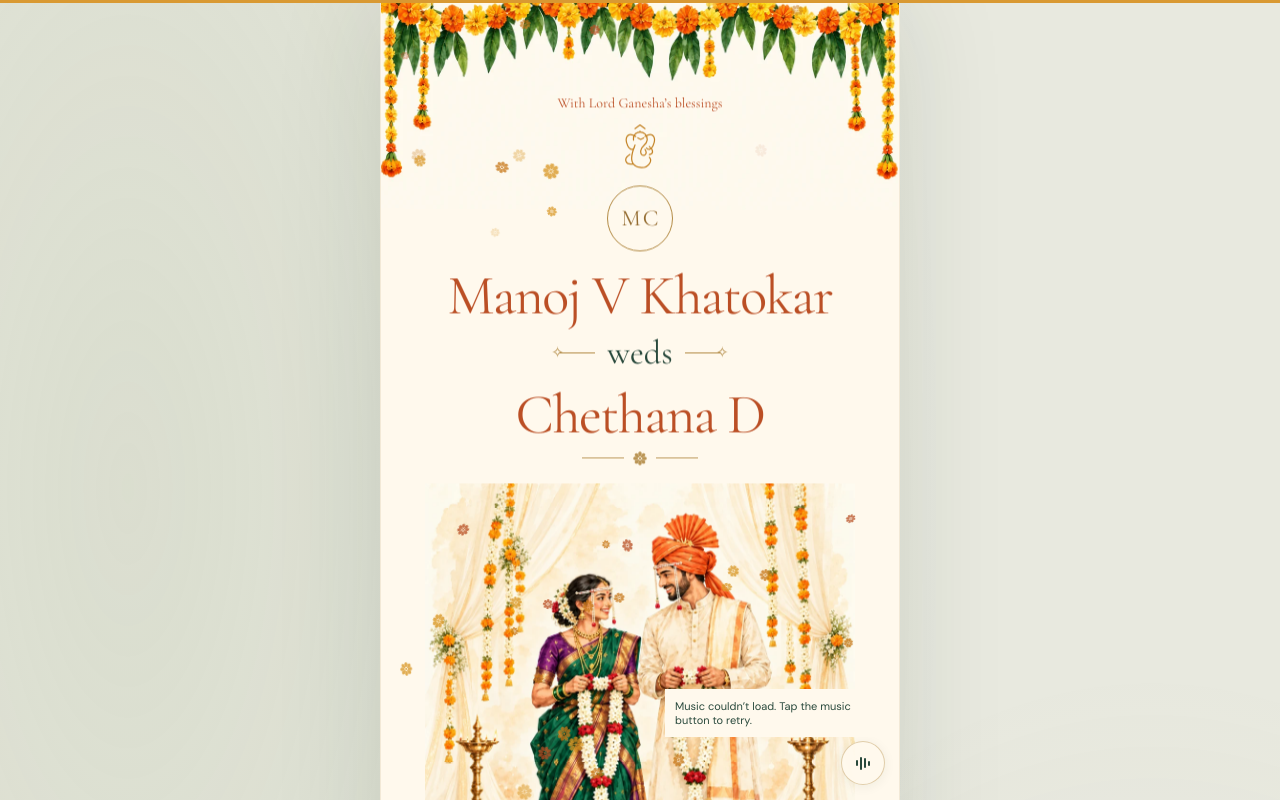
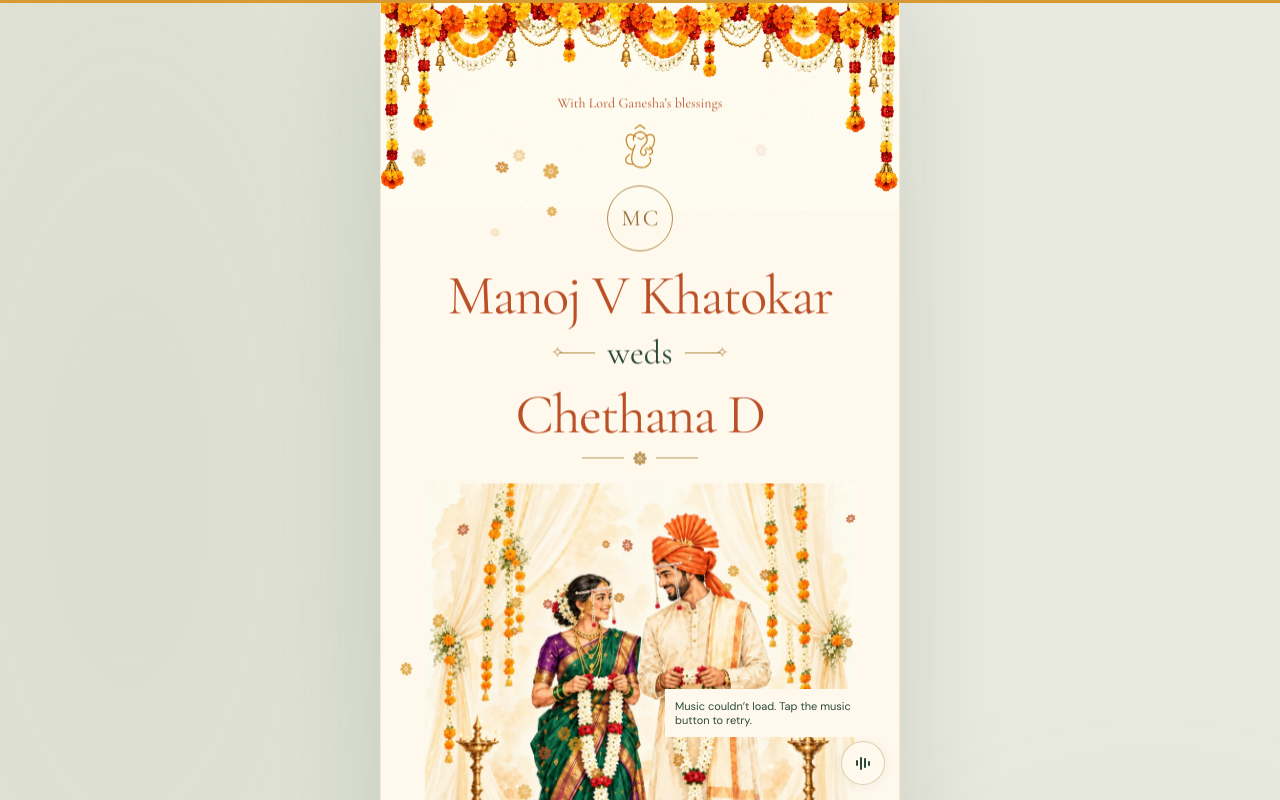
Before and after one commit to manojvkhatokar/wedding, a React (Vite) app: page / in a window 1280 px wide. Shown: the top 800 px of the page. Built offline with nearby package versions, Linux system fonts and the light colour scheme.

Commit message:
Replace leafy toran with floral wedding canopy

```diff
--- a/src/components/Hero.jsx
+++ b/src/components/Hero.jsx
@@ -26,7 +26,7 @@ export default function Hero() {
     >
       <img
         className="toran"
-        src="/images/toran.webp"
+        src="/images/toran-floral.webp"
         alt=""
         fetchPriority="high"
       />
```
Also changed, not shown: public/images/toran-floral.webp (added), 1 other file (tests, documents, lock files or other folders).
